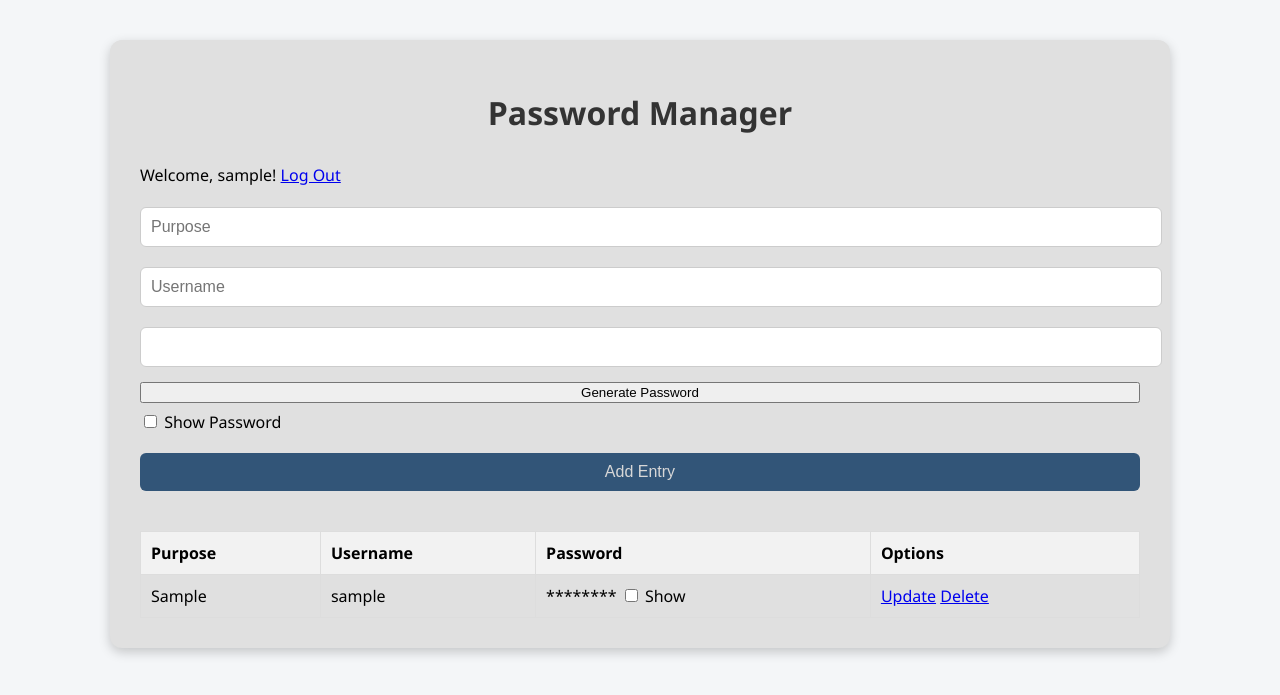
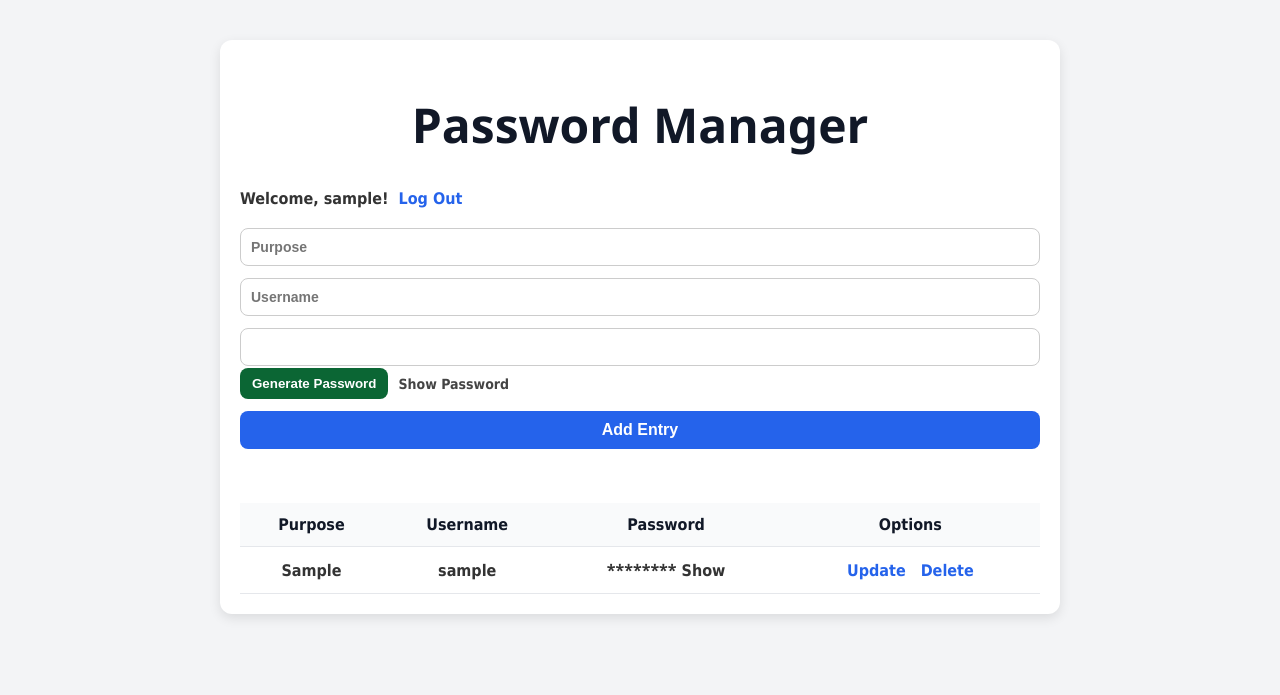
Before and after one commit to Ujjaldeep/PasswordManager, a Flask app: page / in a window 1280 px wide. Shown: the top 695 px of the page. Run offline with Flask 2, Linux system fonts and the light colour scheme; a user stored in the database is signed in; tables that the repository leaves empty hold one stand-in row (values such as "Sample post").

Commit message:
Update style.css

```diff
--- a/static/style.css
+++ b/static/style.css
@@ -1,167 +1,204 @@
+/* style.css */
+
 body {
-    font-family: 'Segoe UI', Tahoma, Geneva, Verdana, sans-serif;
-    background-color: #f4f6f8;
+    font-family: 'Poppins', Tahoma, Geneva, Verdana, sans-serif;
+    background-color: #f3f4f6;
     margin: 0;
-    padding: 40px;
-    display: flex;
-    justify-content: center;
+    padding: 0;
+    color: #333;
+    font-weight: 600;
 }
 
 .Content {
-    width: 90%;
-    max-width: 1000px;
-    background: #e0e0e0;
-    padding: 30px;
+    max-width: 800px;
+    margin: 40px auto;
+    padding: 20px;
+    background: #fff;
     border-radius: 12px;
-    box-shadow: 0 4px 12px rgba(0, 0, 0, 0.2);
+    box-shadow: 0 4px 12px rgba(0,0,0,0.1);
 }
 
 h1 {
     text-align: center;
-    margin-bottom: 30px;
-    color: #333;
+    color: #111827;
+    font-family: 'Segoe UI';
+    font-size: 48px;
+    font-weight: bold;
 }
 
-.password-grid {
-    display: grid;
-    grid-template-columns: repeat(auto-fill, minmax(250px, 1fr));
-    gap: 20px;
-    margin-bottom: 30px;
-    outline: none;
+a {
+    color: #2563eb;
+    text-decoration: none;
+    margin: 0 5px;
 }
 
-.password-card {
-    background-color: white;
-    border-radius: 12px;
-    padding: 20px;
-    box-shadow: 0 3px 8px rgba(0, 0, 0, 0.15);
-    transition: box-shadow 0.3s, transform 0.3s;
-    cursor: pointer;
-    outline: none;
-}
-
-.password-card:focus {
-    box-shadow: 0 0 0 3px #3498db;
-    transform: scale(1.02);
-}
-
-.password-card h3 {
-    margin: 0 0 8px;
-    color: #325578;
-}
-
-.password-card p {
-    margin: 5px 0;
-    color: #555;
-    word-wrap: break-word;
-}
-
-.password-card[contenteditable="true"] {
-    border: 1px dashed #999;
-    background-color: #fefefe;
-}
-
-.delete-btn {
-    background-color: #e74c3c;
-    color: white;
-    padding: 10px 20px;
-    border: none;
-    border-radius: 8px;
-    cursor: pointer;
-    display: block;
-    margin: 0 auto 20px;
-    transition: background-color 0.3s;
-}
-
-.delete-btn:hover {
-    background-color: #c0392b;
-}
-
-.add-btn {
-    background-color: #3498db;
-    color: white;
-    padding: 12px 24px;
-    border: none;
-    border-radius: 8px;
-    cursor: pointer;
-    display: block;
-    margin: 0 auto;
-    transition: background-color 0.3s;
-}
-
-.add-btn:hover {
-    background-color: #2980b9;
-}
-.message.error {
-    background-color: #f8d7da;
-    color: #721c24;
-    text-align: center;
-    margin: 10px 0;
-    padding: 10px;
-    border-radius: 6px;
-    font-size: 14px;
-}
-
-.message.success {
-    background-color: #d4edda;
-    color: #155724;
-    text-align: center;
-    margin: 10px 0;
-    padding: 10px;
-    border-radius: 6px;
-    font-size: 14px;
+a:hover {
+    text-decoration: underline;
 }
 
 form {
     display: flex;
     flex-direction: column;
-    gap: 10px;
-    margin-bottom: 20px;
+    gap: 12px;
+    margin-top: 20px;
 }
 
 input[type="text"],
-input[type="password"] {
-    width: 100%;
+input[type="password"],
+input[type="submit"] {
     padding: 10px;
-    margin: 5px 0;
     border: 1px solid #ccc;
-    border-radius: 6px;
-    font-size: 16px;
+    border-radius: 8px;
+    font-size: 14px;
+    font-weight: 600;
 }
 
 input[type="submit"] {
-    padding: 10px 20px;
-    margin-top: 10px;
-    background-color: #325578;
-    color: rgb(215, 215, 215);
+    background-color: #2563eb;
+    color: white;
     border: none;
-    border-radius: 6px;
     cursor: pointer;
-    font-size: 16px;
+    transition: background 0.2s ease;
+    font-weight: 600;
+    font-size: medium;
 }
 
 input[type="submit"]:hover {
-    background-color: #34495e;
+    background-color: #1e40af;
+}
+
+.password-container {
+    display: flex;
+    align-items: center;
+    gap: 10px;
+    margin-top: -10px;
+}
+
+.generate-btn {
+    padding: 8px 12px;
+    background-color: #0b6634;
+    border: none;
+    border-radius: 8px;
+    color: white;
+    cursor: pointer;
+    font-weight: 600
+}
+
+.generate-btn:hover {
+    background-color: #0b6634;
+}
+
+.show-password {
+    font-size: 14px;
+    color: #444;
 }
 
 table {
     width: 100%;
+    margin-top: 30px;
     border-collapse: collapse;
-    margin-top: 20px;
 }
 
 th, td {
-    padding: 10px;
-    border: 1px solid #ddd;
-    text-align: left;
+    padding: 12px 10px;
+    text-align: center;
+    border-bottom: 1px solid #e5e7eb;
 }
 
 th {
-    background-color: #f2f2f2;
+    background-color: #f9fafb;
+    color: #111827;
 }
 
-.password-container {
-    display: flex;
-    flex-direction: column;
-    gap: 8px;
+.message {
+    padding: 10px;
+    border-radius: 6px;
+    margin: 10px 0;
 }
+
+.message.success {
+    background-color: #d1fae5;
+    color: #065f46;
+}
+
+.message.error {
+    background-color: #fee2e2;
+    color: #991b1b;
+}
+
+.password-hidden {
+    font-family:"Segoe UI";
+    cursor: pointer;
+    font-weight: 700;
+}
+
+.update-button{
+    background-color: #2563eb;
+    border-radius: 8px;
+    color:#ffffff;
+    font-weight: 500;
+    padding: 8px 12px 8px 12px;
+}
+.delete-button{
+    background-color: #eb2525;
+    border-radius: 8px;
+    color:#ffffff;
+    font-weight: 500;
+    padding: 8px 12px 8px 12px;
+}
+
+input[type="checkbox"] {
+    position: absolute;
+    opacity: 0;
+    z-index: -1;
+  }
+
+  /* Text color for the label */
+  input[type="checkbox"]+span {
+    cursor: pointer;
+    font: 16px sans-serif;
+    color: black;
+    font-weight: 600;
+  }
+
+  /* Checkbox un-checked style */
+  input[type="checkbox"]+span:before {
+    content: '';
+    border: 1px solid rgb(0, 0, 0);
+    border-radius: 3px;
+    display: inline-block;
+    width: 16px;
+    height: 16px;
+    margin-right: 0.5em;
+    margin-top: 0.5em;
+    vertical-align: -2px;
+  }
+
+  /* Checked checkbox style (in this case the background is green #e7ffba, change this to change the color) */
+  input[type="checkbox"]:checked+span:before {
+    /* NOTE: Replace the url with a path to an SVG of a checkmark to get a checkmark icon */
+    background-image: url('https://cdnjs.cloudflare.com/ajax/libs/ionicons/4.5.6/collection/build/ionicons/svg/ios-checkmark.svg');
+    background-repeat: no-repeat;
+    background-position: center;
+    /* The size of the checkmark icon, you may/may not need this */
+    background-size: 25px;
+    border-radius: 2px;
+    background-color: #bad7ff;
+    color: white;
+  }
+
+  /* Adding a dotted border around the active tabbed-into checkbox */
+  input[type="checkbox"]:focus+span:before,
+  input[type="checkbox"]:not(:disabled)+span:hover:before {
+    /* Visible in the full-color space */
+    box-shadow: 0px 0px 0px 2px rgba(0, 150, 255, 1);
+
+    /* Visible in Windows high-contrast themes
+       box-shadow will be hidden in these modes and
+       transparency will not be hidden in high-contrast
+       thus box-shadow will not show but the outline will
+       providing accessibility */
+    outline-color: transparent; /*switch to transparent*/
+    outline-width: 2px;
+    outline-style: dotted;
+    }
```
